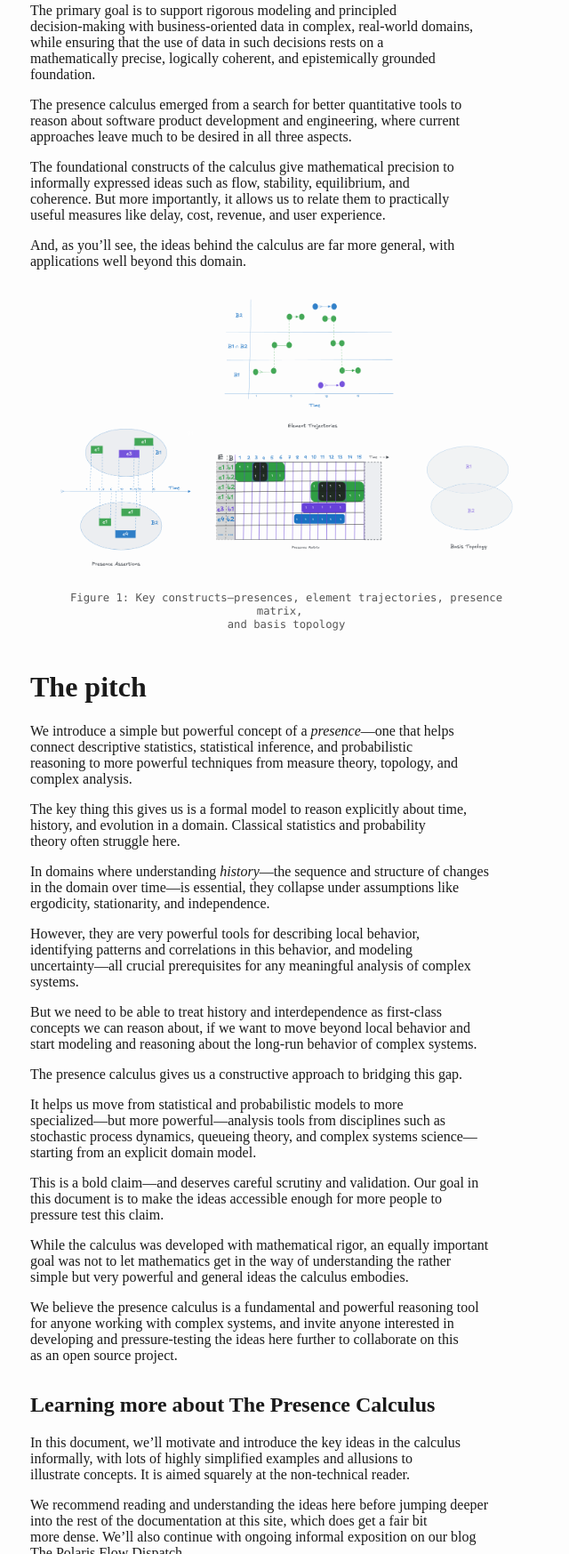
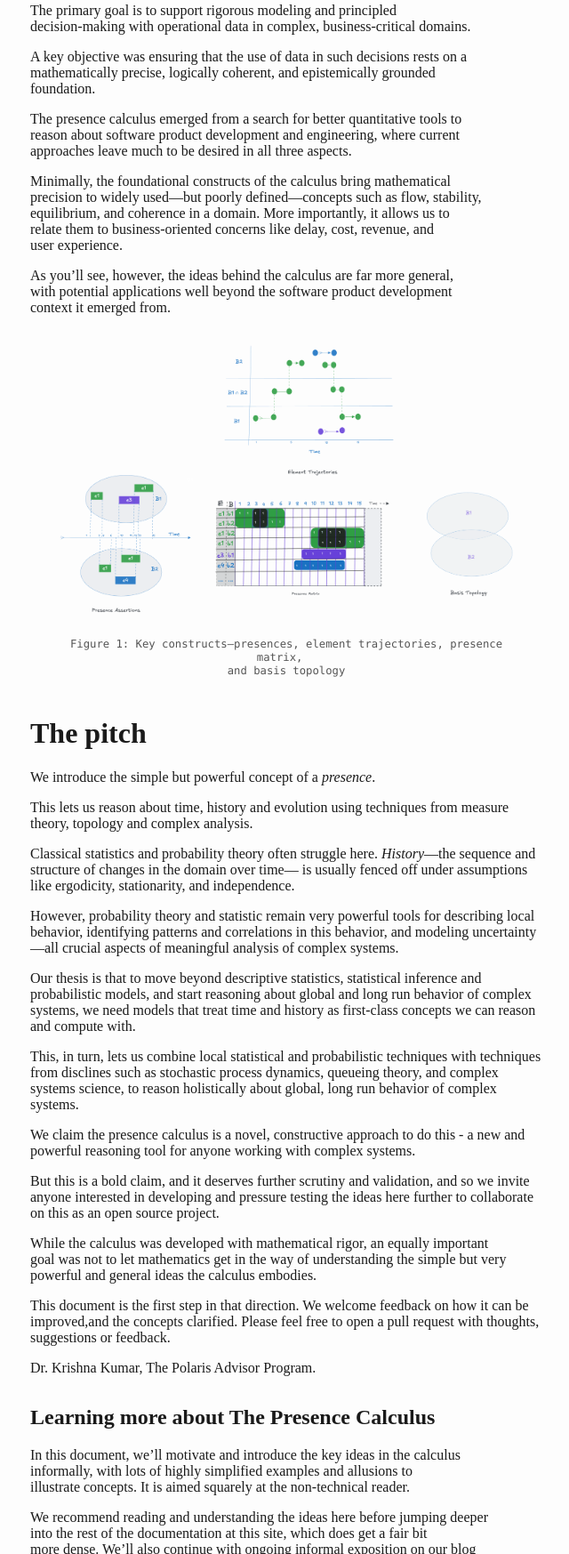
Before and after one commit to krishnaku/pypcalc, a plain HTML site: page docs/pandoc/intro_to_presence_calculus.html in a window 1280 px wide. Shown: the part 356-2103 px from the top of the page at 89% size, without its empty margins (318-958 px from the left). Drawn offline with Linux system fonts and the light colour scheme.

Commit message:
intro - draft #5

```diff
--- a/docs/pandoc/intro_to_presence_calculus.html
+++ b/docs/pandoc/intro_to_presence_calculus.html
@@ -176,11 +176,12 @@ Calculus, <br> A Gentle Introduction</h1>
 Calculus?</h2>
 <p>The Presence Calculus is a new approach for reasoning quantitatively
 about the<br />
-relationship between things and places in a domain over time.</p>
+relationships between things and places in a domain over time.</p>
 <p>The primary goal is to support rigorous modeling and principled<br />
-decision-making with business-oriented data in complex, real-world
-domains,<br />
-while ensuring that the use of data in such decisions rests on a<br />
+decision-making with operational data in complex, business-critical
+domains.</p>
+<p>A key objective was ensuring that the use of data in such decisions
+rests on a<br />
 mathematically precise, logically coherent, and epistemically
 grounded<br />
 foundation.</p>
@@ -189,16 +190,20 @@ tools to<br />
 reason about software product development and engineering, where
 current<br />
 approaches leave much to be desired in all three aspects.</p>
-<p>The foundational constructs of the calculus give mathematical
-precision to<br />
-informally expressed ideas such as flow, stability, equilibrium,
+<p>Minimally, the foundational constructs of the calculus bring
+mathematical<br />
+precision to widely used—but poorly defined—concepts such as flow,
+stability,<br />
+equilibrium, and coherence in a domain. More importantly, it allows us
+to<br />
+relate them to business-oriented concerns like delay, cost, revenue,
 and<br />
-coherence. But more importantly, it allows us to relate them to
-practically<br />
-useful measures like delay, cost, revenue, and user experience.</p>
-<p>And, as you’ll see, the ideas behind the calculus are far more
-general, with<br />
-applications well beyond this domain.</p>
+user experience.</p>
+<p>As you’ll see, however, the ideas behind the calculus are far more
+general,<br />
+with potential applications well beyond the software product
+development<br />
+context it emerged from.</p>
 <div style="text-align: center; margin:2em">
 <img src="../assets/pcalc/presence_calculus.png" width="600px" />
 <div
@@ -208,62 +213,42 @@ and basis topology</code></pre>
 </div>
 </div>
 <h1 id="the-pitch">The pitch</h1>
-<p>We introduce a simple but powerful concept of a <em>presence</em>—one
-that helps<br />
-connect descriptive statistics, statistical inference, and
-probabilistic<br />
-reasoning to more powerful techniques from measure theory, topology,
-and<br />
-complex analysis.</p>
-<p>The key thing this gives us is a formal model to reason explicitly
-about time,<br />
-history, and evolution in a domain. Classical statistics and
-probability<br />
-theory often struggle here.</p>
-<p>In domains where understanding <em>history</em>—the sequence and
-structure of changes<br />
-in the domain over time—is essential, they collapse under assumptions
-like<br />
-ergodicity, stationarity, and independence.</p>
-<p>However, they are very powerful tools for describing local
-behavior,<br />
-identifying patterns and correlations in this behavior, and
-modeling<br />
-uncertainty—all crucial prerequisites for any meaningful analysis of
-complex<br />
-systems.</p>
-<p>But we need to be able to treat history and interdependence as
-first-class<br />
-concepts we can reason about, if we want to move beyond local behavior
-and<br />
-start modeling and reasoning about the long-run behavior of complex
-systems.</p>
-<p>The presence calculus gives us a constructive approach to bridging
-this gap.</p>
-<p>It helps us move from statistical and probabilistic models to
-more<br />
-specialized—but more powerful—analysis tools from disciplines such
-as<br />
-stochastic process dynamics, queueing theory, and complex systems
-science—<br />
-starting from an explicit domain model.</p>
-<p>This is a bold claim—and deserves careful scrutiny and validation.
-Our goal in<br />
-this document is to make the ideas accessible enough for more people
-to<br />
-pressure test this claim.</p>
+<p>We introduce the simple but powerful concept of a
+<em>presence</em>.</p>
+<p>This lets us reason about time, history and evolution using
+techniques from measure theory, topology and complex analysis.</p>
+<p>Classical statistics and probability theory often struggle here.
+<em>History</em>—the sequence and structure of changes in the domain
+over time— is usually fenced off under assumptions like ergodicity,
+stationarity, and independence.</p>
+<p>However, probability theory and statistic remain very powerful tools
+for describing local behavior, identifying patterns and correlations in
+this behavior, and modeling uncertainty—all crucial aspects of
+meaningful analysis of complex systems.</p>
+<p>Our thesis is that to move beyond descriptive statistics, statistical
+inference and probabilistic models, and start reasoning about global and
+long run behavior of complex systems, we need models that treat time and
+history as first-class concepts we can reason and compute with.</p>
+<p>This, in turn, lets us combine local statistical and probabilistic
+techniques with techniques from disclines such as stochastic process
+dynamics, queueing theory, and complex systems science, to reason
+holistically about global, long run behavior of complex systems.</p>
+<p>We claim the presence calculus is a novel, constructive approach to
+do this - a new and powerful reasoning tool for anyone working with
+complex systems.</p>
+<p>But this is a bold claim, and it deserves further scrutiny and
+validation, and so we invite anyone interested in developing and
+pressure testing the ideas here further to collaborate on this as an
+open source project.</p>
 <p>While the calculus was developed with mathematical rigor, an equally
 important<br />
 goal was not to let mathematics get in the way of understanding the
-rather<br />
 simple but very powerful and general ideas the calculus embodies.</p>
-<p>We believe the presence calculus is a fundamental and powerful
-reasoning tool<br />
-for anyone working with complex systems, and invite anyone interested
-in<br />
-developing and pressure-testing the ideas here further to collaborate on
-this<br />
-as an open source project.</p>
+<p>This document is the first step in that direction. We welcome
+feedback on how it can be improved,and the concepts clarified. Please
+feel free to open a pull request with thoughts, suggestions or
+feedback.</p>
+<p>Dr. Krishna Kumar, The Polaris Advisor Program.</p>
 <h2 id="learning-more-about-the-presence-calculus">Learning more about
 The Presence Calculus</h2>
 <p>In this document, we’ll motivate and introduce the key ideas in the
```
Also changed, not shown: 1 other file.
